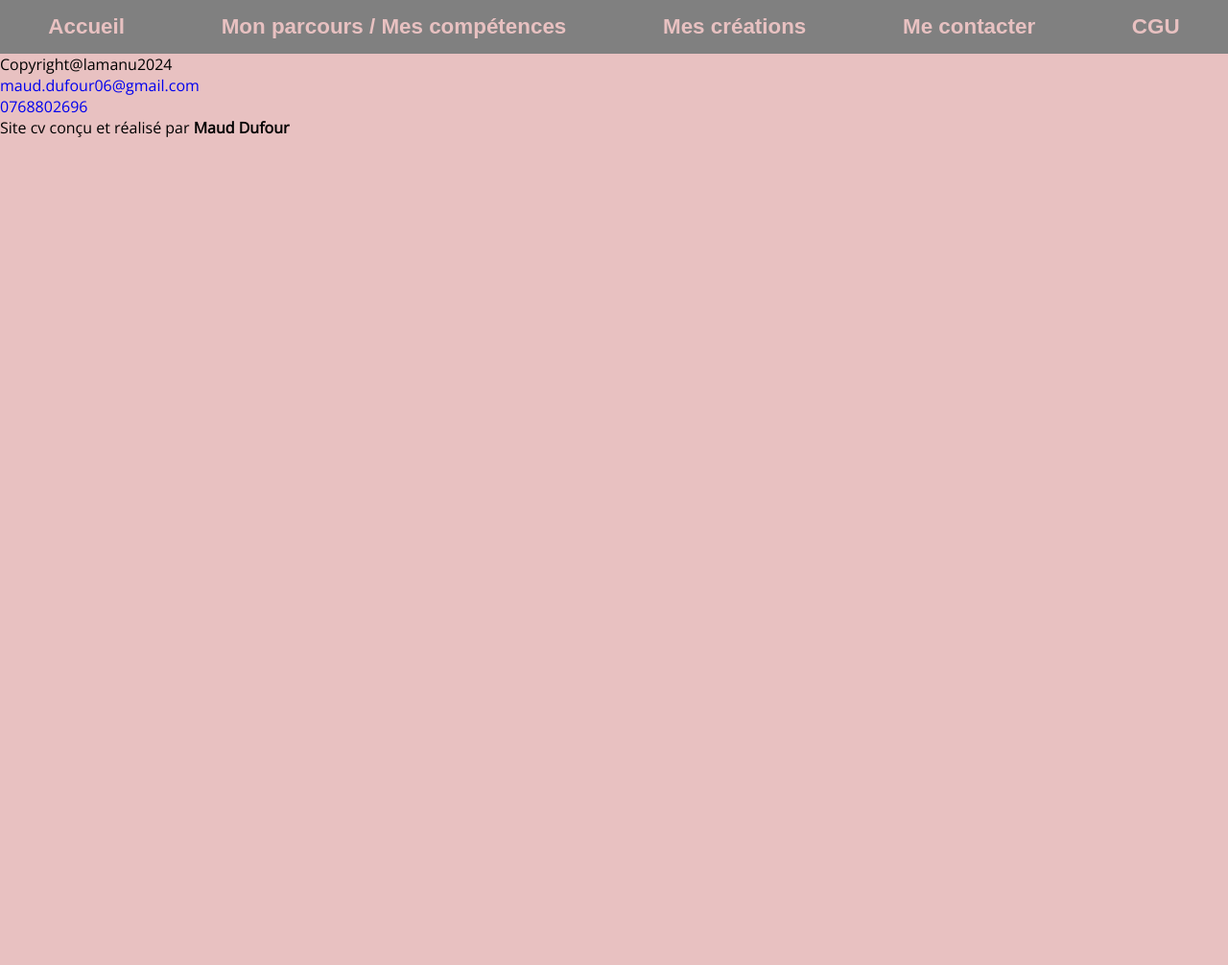
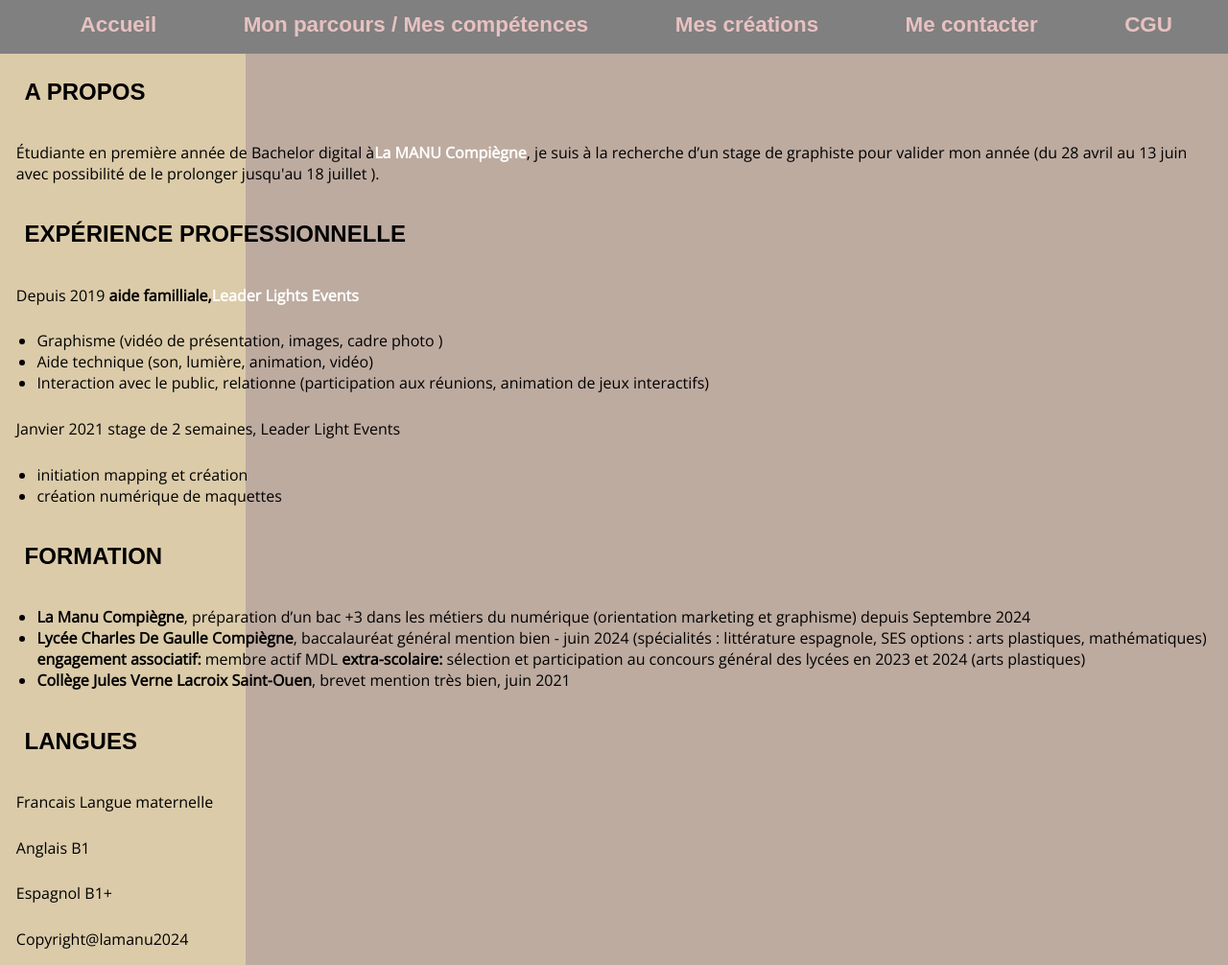
Before and after one commit to MaudDufour/evaluation_cv_num-rique_Maud_Dufour, a plain HTML site: page parcours.html in a window 1280 px wide. Shown: the top 1006 px of the page at 96% size. Before the commit the page ends 800 px from the top, so only its background shows below. Drawn offline with nearby package versions, Linux system fonts and the light colour scheme; a web font is replaced by a local one.

Commit message:
finition de la nav et du menu burger définition du fond du site web

```diff
--- a/assets/css/style.css
+++ b/assets/css/style.css
@@ -13,14 +13,35 @@
 /* pour enlever le soulignement des liens */
 a {
     text-decoration: none;
+    font-weight: bold;
+    color: #ffffff;
 }
 
-/* pour définir la police du site */
+/* pour définir la police du site et créer un fond original*/
 body {
-    background-color: #e8c1c1;
+   /* Un dégradé avec plusieurs arrêts de couleur :un dégradé incliné de 45 degrés commençant en bas à
+      gauche avec une moitié taupe et avec une moitié dorée en haut à droite où une ligne dure marque le
+      changement entre taupe et doré */
+   background: linear-gradient(45deg, #bdaba0 0 50%, #e8c1c1 50% 100%);
     font-family: 'Open Sans',
         sans-serif;
-    margin: 5;
+    color: #000000;
+
+}
+p{
+    padding: 1%;
+    margin-left: 4px;
+}
+
+ul{
+    padding: 1%;
+    margin-left: 2%;
+}
+h2{
+    margin-left: 5%;
+    margin: 2%;
+    font-weight: bold;
+    font-family: "Blinker", sans-serif;
 }
 
 /* on enleve les liens réservés à la version ordinateur */
@@ -38,7 +59,7 @@ body {
 
 #hamburger-logo {
     cursor: pointer;
-    background: #e8c1c1;;
+    background: #e8c1c1;
     width: 50px;
     text-align: center;
     padding: 10px;
@@ -49,7 +70,7 @@ body {
 .mobile-menu {
     display: none;
     flex-direction: column;
-    background: #858585;
+    background: #e8c1c1;
     position: absolute;
     top: 50px;
     left: 0;
@@ -58,7 +79,7 @@ body {
 }
 
 .mobile-menu a {
-    color: pink;
+    color: #ffffff;
     padding: 10px;
     transition: background 0.3s;
 }
@@ -77,11 +98,21 @@ body {
 /* pour la version ordinateur */
 @media screen and (min-width: 1025px) {
 /* pour afficher la nav la couleur et les liens en ordi */
+    nav{
+        background-color: #808080;
+        height: 7vh;
+    }
+    body {
+        /* pour créer une bande dorée sur le côté gauche de l'écran et taupe à droite */
+        background: linear-gradient(
+          to right,
+          #dbcba9 20%,
+          #bdaba0 20% 80%
+        );
+      }
     .links {
-        background-color: grey;
+
         /* pour les aligner éléments les uns à côté des autres, enlever les points des listes, définir la taille de la nav ainsi que la police et sa taille  */
-
-        height: 7vh;
         font-size: 1.4rem;
         display: flex;
         flex-direction: row;
--- a/parcours.html
+++ b/parcours.html
@@ -31,6 +31,47 @@
     </nav>
 
     <main>
+        <section>
+            <h2>A PROPOS</h2>
+            <p>Étudiante en première année de Bachelor digital à<a href="https://lamanu.fr/" target="_blank">La MANU
+                    Compiègne</a>, je suis à la recherche d’un stage de graphiste pour valider mon année (du 28
+                avril au 13 juin avec possibilité de le prolonger jusqu'au 18 juillet ).</p>
+        </section>
+        <section>
+            <h2>EXPÉRIENCE PROFESSIONNELLE</h2>
+            <p>Depuis 2019 <strong>aide familliale,</strong><a href="https://leader-light.fr/"target="_blank">Leader Lights Events</a> </p>
+            <ul>
+                <li>Graphisme (vidéo de présentation, images, cadre photo )</li>
+                <li>Aide technique (son, lumière, animation, vidéo)</li>
+                <li>Interaction avec le public, relationne (participation aux réunions, animation de jeux interactifs)
+                </li>
+            </ul>
+            <p>Janvier 2021 stage de 2 semaines, Leader Light Events</p>
+            <ul>
+                <li>initiation mapping et création</li>
+                <li>création numérique de maquettes</li>
+            </ul>
+        </section>
+        <section>
+            <h2>FORMATION</h2>
+            <ul>
+                <li><strong>La Manu Compiègne</strong>, préparation d’un bac +3 dans les métiers du numérique
+                    (orientation marketing et graphisme) depuis Septembre 2024</li>
+                <li><strong>Lycée Charles De Gaulle Compiègne</strong>, baccalauréat général mention bien - juin 2024
+                    (spécialités : littérature espagnole, SES options : arts plastiques, mathématiques)
+                    <strong>engagement associatif:</strong> membre actif MDL
+                    <strong>extra-scolaire:</strong> sélection et participation au concours
+                    général des lycées en 2023 et 2024 (arts plastiques)
+                </li>
+                <li><strong>Collège Jules Verne Lacroix Saint-Ouen</strong>, brevet mention très bien, juin 2021</li>
+            </ul>
+        </section>
+        <section>
+            <h2>LANGUES</h2>
+            <p>Francais  Langue maternelle</p>
+            <p>Anglais  B1</p>
+            <p>Espagnol  B1+</p>
+        </section>
 
     </main>
     <footer>
```
